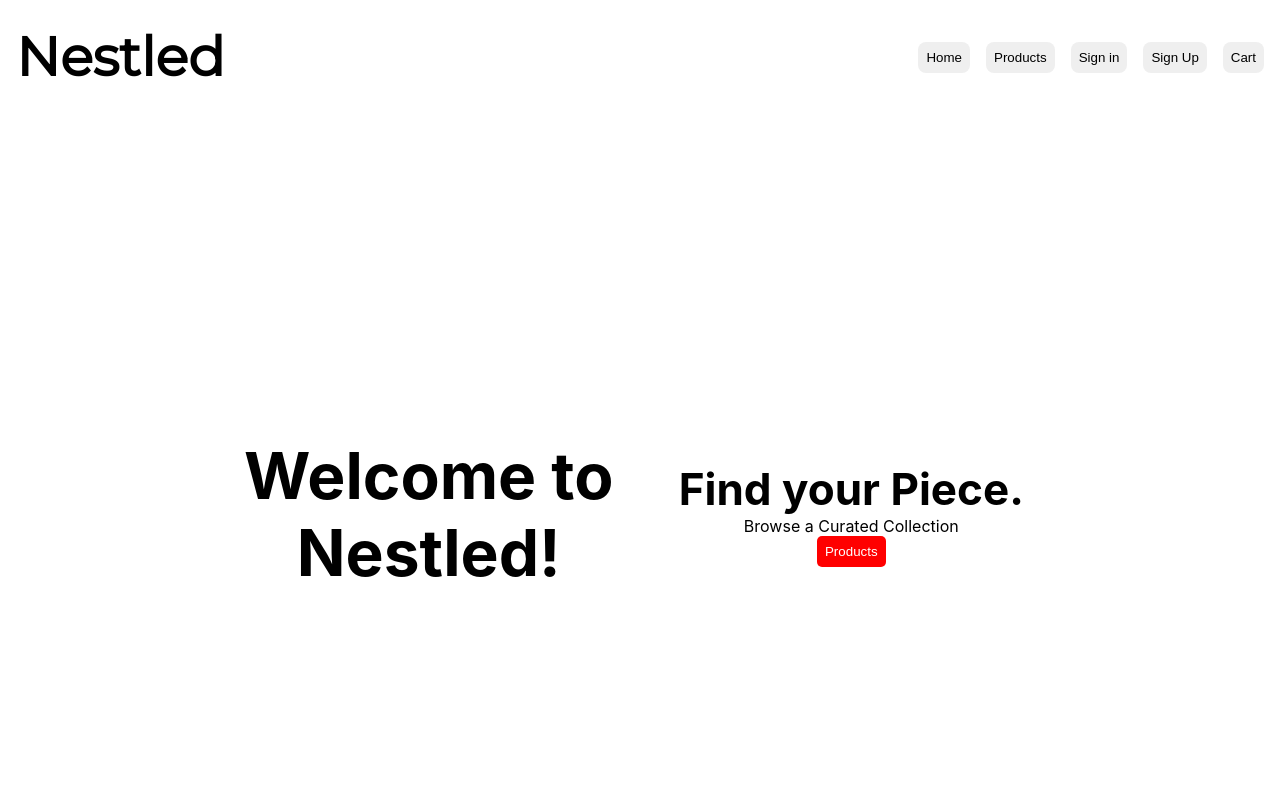
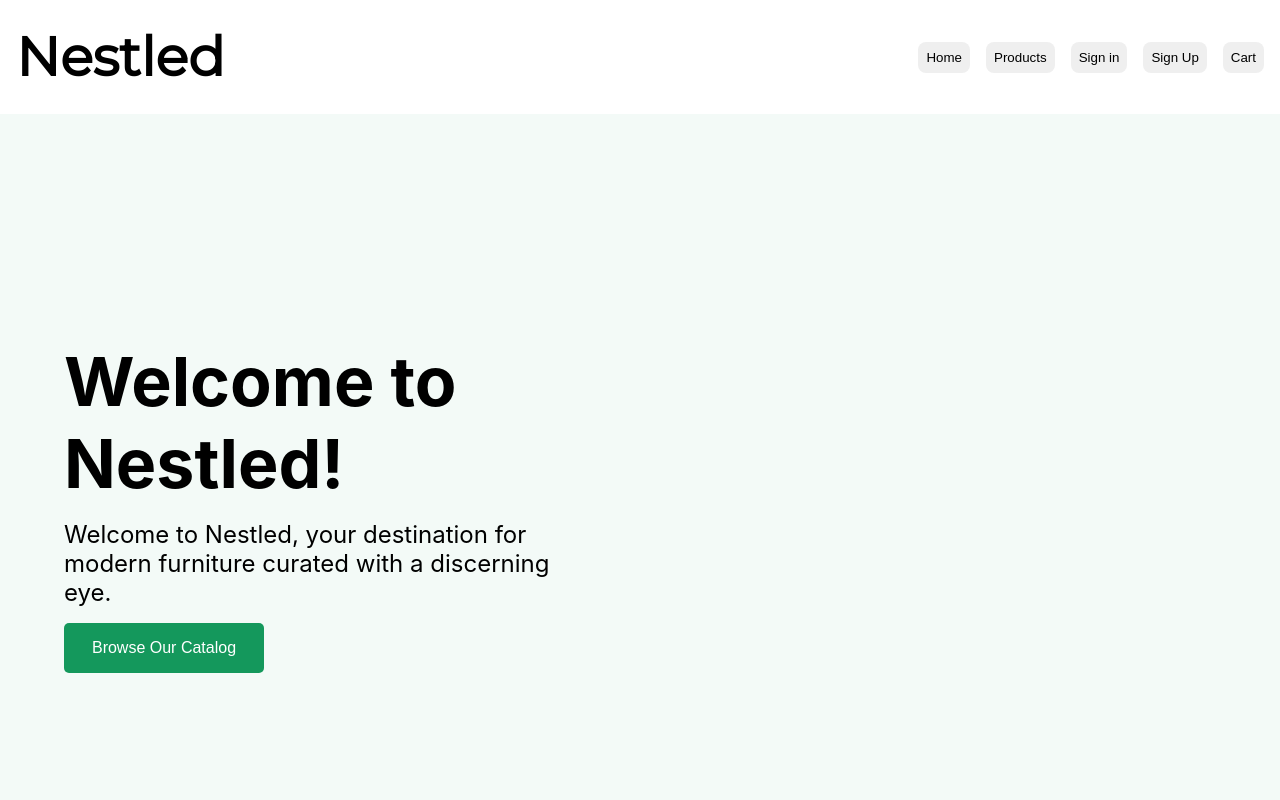
Before and after one commit to eorev/webstore, a React (Create React App) app: page / in a window 1280 px wide. Shown: the top 800 px of the page. Built offline with nearby package versions, Linux system fonts and the light colour scheme; no server answers; the database is empty.

Commit message:
Restyled the header and switched color from red to green

```diff
--- a/src/components/Header.css
+++ b/src/components/Header.css
@@ -1,11 +1,14 @@
 header {
-    max-width: 1000px;
     display: flex;
     margin: auto;
     height: 800px;
+    background-color: #52b58812;
 }
 
 .header__row {
+    max-width: 1200px;
+    width: 90%;
+    height: 80%;
     display: flex;
     align-items: center;
     margin: auto;
@@ -14,14 +17,33 @@ header {
 
 .header__left {
     display: flex;
+    flex-direction: column;
+    justify-content: center;
     width: 50%;
     max-width: 500px;
+    text-align: left;
 }
 
 .header__left h1 {
     margin: auto;
-    font-size: 64px;
-    text-align: center;
+    font-size: 68px;
+    margin-bottom: 16px;
+}
+
+.header__left p {
+    font-size: 24px;
+    margin-bottom: 16px;
+}
+
+.header__left button {
+    margin: auto;
+    background-color: #14985c;
+    color: white;
+    border-radius: 5px;
+    width: 200px;
+    height: 50px;
+    font-size: 16px;
+    margin-bottom: 16px;
 }
 
 .header__right {
@@ -32,13 +54,8 @@ header {
     align-items: center;
 }
 
-.header__right h2 {
-    display: flex;
-    font-size: 44px;
-}
-
 .header__right button {
-    background-color: red;
+    background-color: #14985c;
     color: white;
     border-radius: 5px;
 }
--- a/src/components/Header.tsx
+++ b/src/components/Header.tsx
@@ -8,14 +8,15 @@ export default function Header() {
             <div className="header__row">
                 <div className="header__left">
                     <h1>Welcome to Nestled!</h1>
-                </div>
-                <div className="header__right">
-                    <h2>Find your Piece.</h2>
-                    <p>Browse a Curated Collection</p>
+                    <p>
+                        Welcome to Nestled, your destination for modern
+                        furniture curated with a discerning eye.
+                    </p>
                     <Link to="/products" className="header__button">
-                        <button>Products</button>
+                        <button>Browse Our Catalog</button>
                     </Link>
                 </div>
+                <div className="header__right"></div>
             </div>
         </header>
     );
--- a/src/components/HotProducts.css
+++ b/src/components/HotProducts.css
@@ -3,11 +3,12 @@
     flex-direction: column;
     align-items: center;
     text-align: center;
-    background-color: whitesmoke;
 }
 
 .hotProducts h1 {
     font-size: 40px;
+    margin-bottom: 16px;
+    margin-top: 16px;
 }
 
 .hotProducts p {
--- a/src/pages/Signin.css
+++ b/src/pages/Signin.css
@@ -8,7 +8,7 @@
     border-radius: 16px;
     padding: 20px;
     justify-content: center;
-    box-shadow: 0 0 5px 2px rgba(0, 108, 209, 0.63);
+    box-shadow: 0 0 5px 2px #14985c;
 }
 
 .signin-form__container {
@@ -59,5 +59,5 @@ form {
 }
 
 .signin-container form input:focus {
-    box-shadow: 0 0 5px 2px rgba(0, 108, 209, 0.63);
+    box-shadow: 0 0 5px 2px #14985c;
 }
--- a/src/pages/Signup.css
+++ b/src/pages/Signup.css
@@ -8,7 +8,7 @@
     border-radius: 16px;
     padding: 20px;
     justify-content: center;
-    box-shadow: 0 0 5px 2px rgba(0, 108, 209, 0.63);
+    box-shadow: 0 0 5px 2px #14985c;
 }
 
 .signup-form__container {
@@ -59,5 +59,5 @@ form {
 }
 
 .signup-container form input:focus {
-    box-shadow: 0 0 5px 2px rgba(0, 108, 209, 0.63);
+    box-shadow: 0 0 5px 2px #14985c;
 }
```
